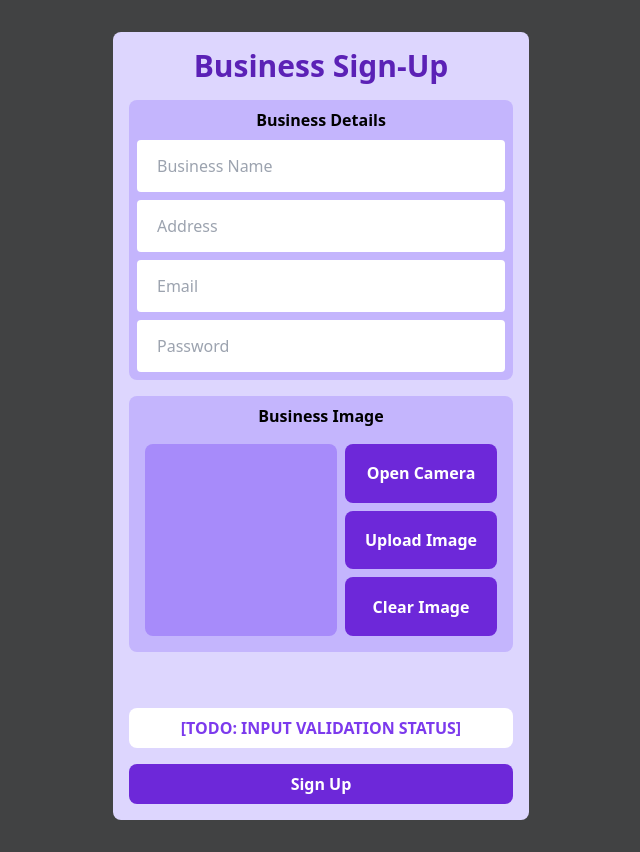
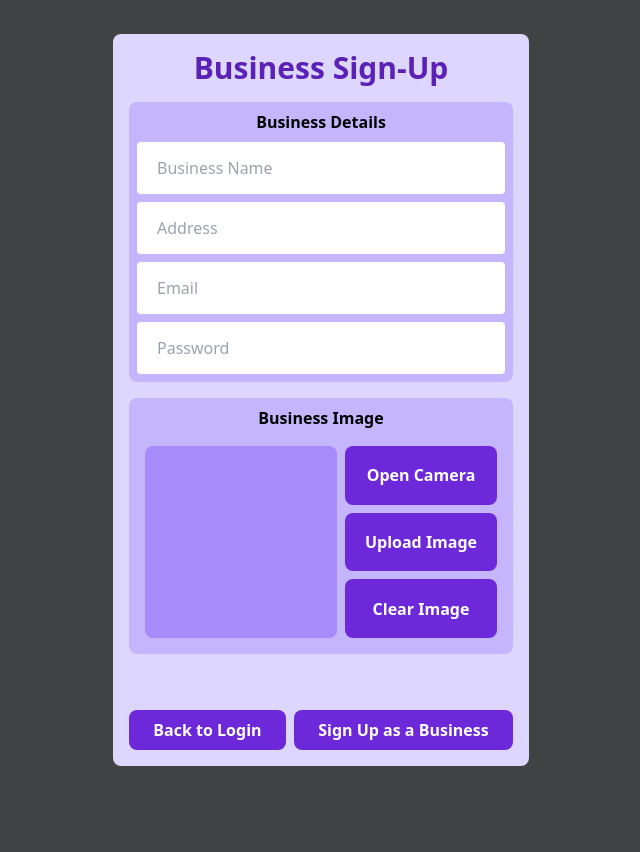
Before and after one commit to 0tt0I/DRP, a Next.js app in the folder app/: page /business-signup in a window 1280 px wide. Shown: the whole page, without its empty margins (319-959 px from the left). After the commit the page ends 800 px from the top, so only its background shows below. Built offline with nearby package versions, Linux system fonts and the light colour scheme; no server answers; sample sign-in values are in the browser's storage.

Commit message:
feat: business signup functionality implemented

```diff
--- a/app/hooks/useAuth.tsx
+++ b/app/hooks/useAuth.tsx
@@ -12,7 +12,7 @@ import { doc, getDoc, setDoc } from 'firebase/firestore'
 import { useRouter } from 'next/router'
 
 // react state hooks
-import React, { createContext, useContext, useEffect, useMemo, useRef, useState } from 'react'
+import React, { createContext, useContext, useEffect, useMemo, useState } from 'react'
 
 import { auth, db } from '../plugins/firebase'
 
@@ -21,7 +21,7 @@ import cookie from 'cookie-cutter'
 // AuthContext type, promises signify the completion of an async function
 interface IAuth {
   user: User | null
-  signUp: (email: string, password: string, isBusiness: boolean) => Promise<void>
+  signUp: (email: string, password: string, isBusiness: boolean, name: string, address: string) => Promise<void>
   signIn: (email: string, password: string) => Promise<void>
   logout: () => Promise<void>
   error: string | null
@@ -63,7 +63,9 @@ export const AuthProvider = ({ children }: ProviderProps) => {
           // Not logged in, route to login page
           setUser(null)
           setLoading(true)
-          router.push('/login')
+          if (router.asPath.search('signup') === -1) {
+            router.push('/login')
+          }
         }
 
         setInitialLoading(false) // block UI
@@ -71,7 +73,7 @@ export const AuthProvider = ({ children }: ProviderProps) => {
     [auth]
   )
 
-  const signUp = async (email: string, password: string, isBusiness: boolean) => {
+  const signUp = async (email: string, password: string, isBusiness: boolean, name: string, address: string) => {
     setLoading(true) // user is signing up
 
     // create firebase entry, and push user to home screen using next router
@@ -82,7 +84,7 @@ export const AuthProvider = ({ children }: ProviderProps) => {
         // create business document in relevant collection a re-route to right page
         if (isBusiness) {
           await setDoc(doc(db, 'businesses', auth.currentUser!.uid), {
-            name: 'todo!() name'
+            name, address
           })
           router.push('/business/business-home')
         } else {
--- a/app/pages/business-signup.tsx
+++ b/app/pages/business-signup.tsx
@@ -1,6 +1,17 @@
 import { Dialog } from '@headlessui/react'
+import { useRouter } from 'next/router'
 import React, { useRef, useState } from 'react'
+import { SubmitHandler, useForm } from 'react-hook-form'
 import Camera from '../components/Camera'
+import useAuth from '../hooks/useAuth'
+
+// typescript interface for form input
+interface Inputs {
+  email: string
+  password: string
+  address: string
+  name: string
+}
 
 export default function BusinessSignup () {
   // Current image.
@@ -9,6 +20,27 @@ export default function BusinessSignup () {
 
   const selectedImageRef = useRef<HTMLInputElement | null>(null)
   const [selectedImage, setSelectedImage] = useState<string | undefined>(undefined)
+
+  const { signUp } = useAuth()
+  const router = useRouter()
+
+  // form hooks
+  const {
+    register,
+    handleSubmit,
+    // TODO: Fix this unused variable
+    // eslint-disable-next-line no-unused-vars
+    watch,
+    // TODO: Fix this unused variable
+    // eslint-disable-next-line no-unused-vars
+    formState: { errors }
+  } = useForm<Inputs>()
+
+  const signUpHandler: SubmitHandler<Inputs> = async ({ email, password, name, address }) => {
+    // sign up as business
+    await signUp(email, password, true, name, address)
+    router.push('/business/business-home')
+  }
 
   return (
     <div className="home-div">
@@ -49,31 +81,34 @@ export default function BusinessSignup () {
         </div>
       </Dialog>
 
-      <div className="home-subdiv-l">
+      <form className="home-subdiv-l" onSubmit={handleSubmit(signUpHandler)}>
         <h1>Business Sign-Up</h1>
-
         <div className="flex flex-col gap-2 w-96 p-2 default-div">
           <h1 className="font-bold text-center">Business Details</h1>
 
           <label>
             <input type="text"
               placeholder="Business Name"
-              className="input" />
+              className="input"
+              {...register('name', { required: true })}/>
           </label>
           <label>
             <input type="text"
               placeholder="Address"
-              className="input" />
+              className="input"
+              {...register('address', { required: true })}/>
           </label>
           <label>
             <input type="email"
               placeholder="Email"
-              className="input" />
+              className="input"
+              {...register('email', { required: true })}/>
           </label>
           <label>
             <input type="password"
               placeholder="Password"
-              className="input" />
+              className="input"
+              {...register('password', { required: true })}/>
           </label>
         </div>
 
@@ -117,14 +152,18 @@ export default function BusinessSignup () {
 
         <br />
 
-        <p className="white-div font-bold text-nondark p-2 text-center">
-          [TODO: INPUT VALIDATION STATUS]
-        </p>
+        <div className='flex flex-row gap-2'>
+          <button
+            onClick={() => router.push('/login')} className="general-button place-self-center">
+            Back to Login
+          </button>
 
-        <button className="general-button">
-          Sign Up
-        </button>
-      </div>
+          <button
+            type='submit' className="general-button place-self-center">
+            Sign Up as a Business
+          </button>
+        </div>
+      </form>
     </div>
   )
 }
--- a/app/pages/business/business-qr-code.tsx
+++ b/app/pages/business/business-qr-code.tsx
@@ -13,6 +13,7 @@ export default function BusinessQRCode () {
         <h1>
               Your Unique Business QR Code
         </h1>
+        <p className='place-self-center'>Customers need to scan this to make a referral.</p>
         <QRUid uid={uid.current}/>
 
         <button onClick={() => router.push('/business/your-business')} className="general-button">
--- a/app/pages/business/edit-discounts.tsx
+++ b/app/pages/business/edit-discounts.tsx
@@ -108,6 +108,7 @@ export default function SetDiscounts () {
 
         <div className="flex flex-col gap-4 p-4">
           <h2 className="font-bold text-center text-4xl text-dark-nonblack">Set Discounts</h2>
+          <p className='place-self-center'>These are the discounts you are offering to new customers when they follow someone&apos;s referral.</p>
 
           {discounts.length > 0
             ? discounts.map(DiscountEntry)
--- a/app/pages/login.tsx
+++ b/app/pages/login.tsx
@@ -1,4 +1,5 @@
 import Head from 'next/head'
+import { useRouter } from 'next/router'
 import React, { useState } from 'react'
 import { SubmitHandler, useForm } from 'react-hook-form'
 import useAuth from '../hooks/useAuth'
@@ -10,13 +11,12 @@ interface Inputs {
 }
 
 function Login () {
+  const router = useRouter()
+
   // react state to check whether user clicked login
   const [login, setLogin] = useState(false)
 
-  // react state for whether the sign up is for a business
-  const [isBusiness, setIsBusiness] = useState(false)
-
-  const { signIn, signUp } = useAuth()
+  const { signIn } = useAuth()
 
   // form hooks
   const {
@@ -34,8 +34,6 @@ function Login () {
   const onSubmit: SubmitHandler<Inputs> = async ({ email, password }) => {
     if (login) {
       await signIn(email, password)
-    } else {
-      await signUp(email, password, isBusiness)
     }
   }
 
@@ -71,15 +69,16 @@ function Login () {
           Submit
         </button>
 
+        <p>Haven&apos;t made an account yet?</p>
+
         <div className="grid gap-4 grid-cols-2 place-content-center">
-          <button onClick={() => setLogin(false)} type="submit" className="general-button">
+          <button onClick={() => router.push('/customer-signup')} className="general-button">
             User Sign Up
           </button>
 
           <button onClick={() => {
-            setLogin(false)
-            setIsBusiness(true)
-          }} type="submit" className="general-button">
+            router.push('/business-signup')
+          }} className="general-button">
             Business Sign Up
           </button>
         </div>
```
